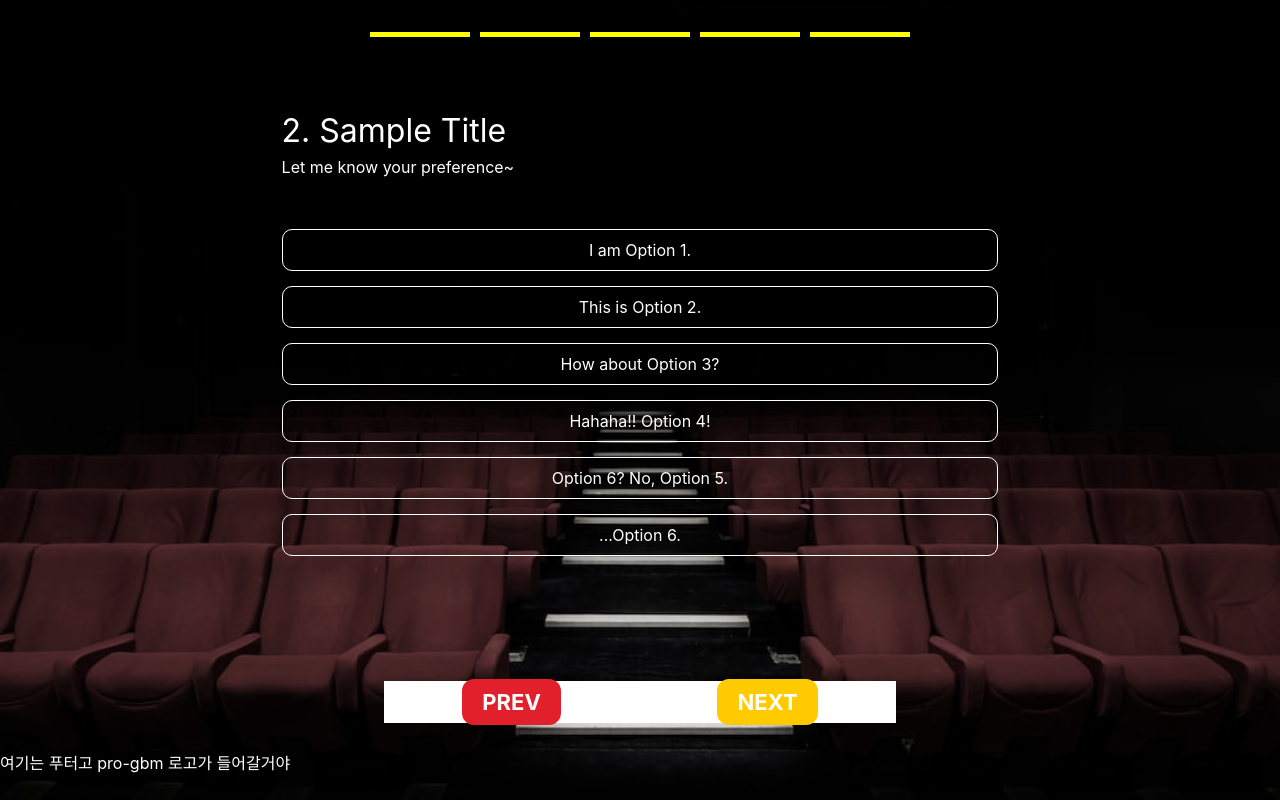
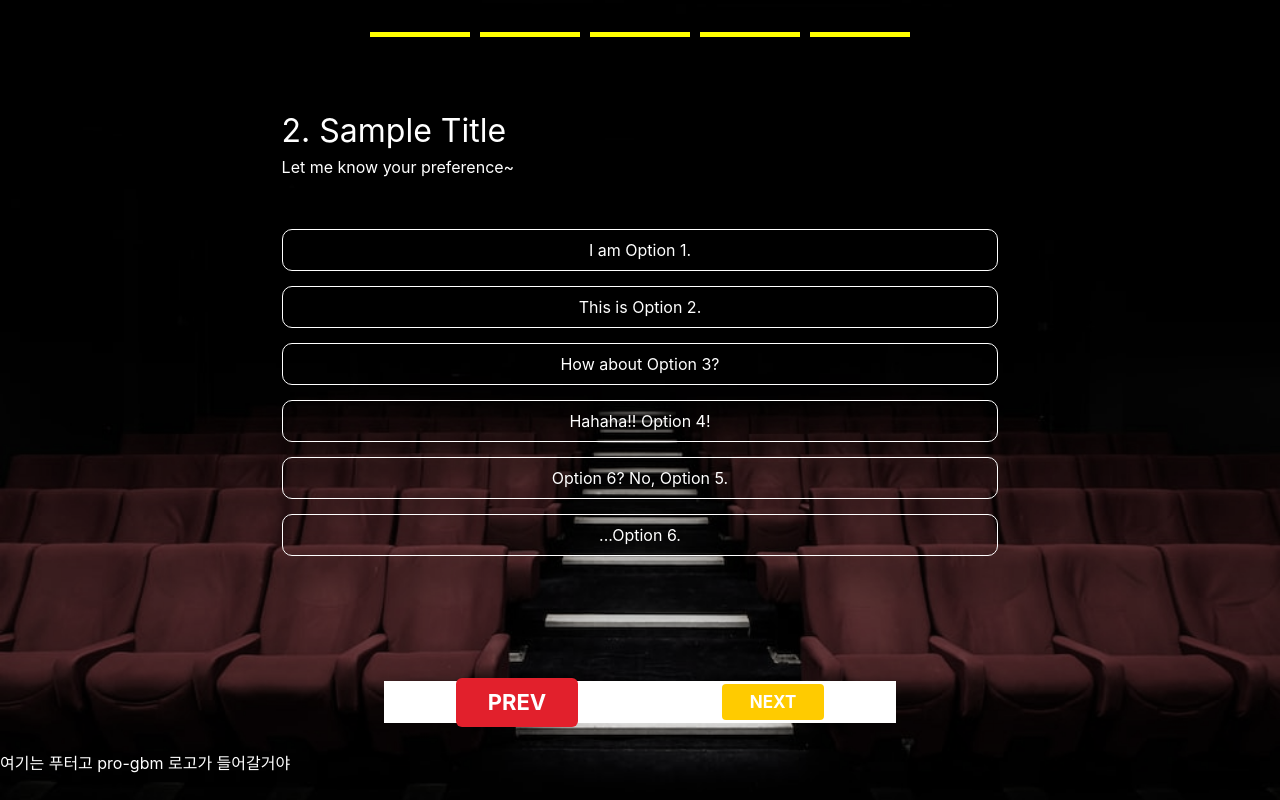
Before and after one commit to pro-gbm/Moogle, a React (Create React App) app in the folder frontend/: page /survey in a window 1280 px wide. Built offline with nearby package versions, Linux system fonts and the light colour scheme.

Commit message:
[DESIGN #33] modify button component design

```diff
--- a/frontend/src/components/common/Button.jsx
+++ b/frontend/src/components/common/Button.jsx
@@ -1,4 +1,7 @@
-import { useEffect, useState } from 'react';
+/** @jsxImportSource @emotion/react */
+import { css } from "@emotion/react";
+
+import { useEffect, useState } from "react";
 
 /////////////// Type
 // color: default, disabled, warning
@@ -12,71 +15,118 @@ export default function Button(props) {
   const { color, size, value, variant, iconPosition } = props;
   const Icon = props.icon;
 
+  const [feature, setFeature] = useState({
+    text_color: "#FFFFFF",
+    border_color: "#FFFFFF",
+    bg_color: "#FFFFFF",
+    padding: 8,
+    height: 25,
+    font_size: 22,
+    border_radius: 6,
+  });
+
+  const buttonStyle = css({
+    backgroundColor: feature.bg_color,
+    border:
+      variant === "outlined" ? `2px solid ${feature.border_color}` : undefined,
+    color: feature.text_color,
+    padding: `${feature.padding}px`,
+    paddingLeft: `calc(${feature.padding}px + 20px)`,
+    paddingRight: `calc(${feature.padding}px + 20px)`,
+    fontSize: `${feature.font_size}px`,
+    borderRadius: `${feature.border_radius}px`,
+    height: `${feature.height}px`,
+    width: "fit-content",
+    whiteSpace: "nowrap",
+    fontWeight: "bold",
+    cursor: color !== "disabled" ? "pointer" : "default",
+    display: "flex",
+    alignItems: "center",
+    "&:hover": {
+      boxShadow:
+        color !== "disabled"
+          ? "3px 2px 5px rgba(0,0,0,0.15), inset 0 0 100px 100px rgba(255,255,255,0.2)"
+          : undefined,
+      transition: "box-shadow 0.2s ease-out",
+    },
+    ".icon-front": {
+      paddingRight: "5px",
+    },
+    ".icon-back": {
+      paddingLeft: "5px",
+    },
+  });
+
   const parseProps = () => {
-    let text_color = '';
-    let border_color = '';
-    let bg_color = '';
+    let text_color = "";
+    let border_color = "";
+    let bg_color = "";
     let padding = 0;
+    let height = 0;
     let font_size = 0;
     let border_radius = 0;
 
     switch (size) {
-      case 'small':
+      case "small":
         padding = 5;
+        height = 15;
         font_size = 12;
-        border_radius = 8;
+        border_radius = 3;
         break;
-      case 'medium':
+      case "medium":
         padding = 8;
+        height = 20;
         font_size = 17;
-        border_radius = 10;
+        border_radius = 4;
         break;
-      case 'large':
-        padding = 10;
+      case "large":
+        padding = 12;
+        height = 25;
         font_size = 22;
-        border_radius = 12;
+        border_radius = 6;
         break;
       default:
-        padding = 8;
+        padding = 12;
+        height = 25;
         font_size = 22;
-        border_radius = 12;
+        border_radius = 6;
     }
 
     switch (variant) {
-      case 'outlined':
-        if (color === 'warning') {
-          text_color = '#E2202C';
-          border_color = '#E2202C';
-          bg_color = '#FFFFFF';
-        } else if (color === 'disabled') {
-          text_color = '#D9D9D9';
-          border_color = '#D9D9D9';
-          bg_color = '#FFFFFF';
+      case "outlined":
+        if (color === "warning") {
+          text_color = "#E2202C";
+          border_color = "#E2202C";
+          bg_color = "#FFFFFF";
+        } else if (color === "disabled") {
+          text_color = "#D9D9D9";
+          border_color = "#D9D9D9";
+          bg_color = "#FFFFFF";
         } else {
-          text_color = '#ffcb00';
-          border_color = '#ffcb00';
-          bg_color = '#FFFFFF';
+          text_color = "#ffcb00";
+          border_color = "#ffcb00";
+          bg_color = "#FFFFFF";
         }
         break;
-      case 'filled':
-        if (color === 'warning') {
-          text_color = '#FFFFFF';
-          border_color = '#E2202C';
-          bg_color = '#E2202C';
-        } else if (color === 'disabled') {
-          text_color = '#FFFFFF';
-          border_color = '#D9D9D9';
-          bg_color = '#D9D9D9';
+      case "filled":
+        if (color === "warning") {
+          text_color = "#FFFFFF";
+          border_color = "#E2202C";
+          bg_color = "#E2202C";
+        } else if (color === "disabled") {
+          text_color = "#FFFFFF";
+          border_color = "#D9D9D9";
+          bg_color = "#D9D9D9";
         } else {
-          text_color = '#FFFFFF';
-          border_color = '#ffcb00';
-          bg_color = '#ffcb00';
+          text_color = "#FFFFFF";
+          border_color = "#ffcb00";
+          bg_color = "#ffcb00";
         }
         break;
       default:
-        text_color = '#FFFFFF';
-        border_color = '#FFFFFF';
-        bg_color = '#FFFFFF';
+        text_color = "#FFFFFF";
+        border_color = "#FFFFFF";
+        bg_color = "#FFFFFF";
     }
 
     return {
@@ -84,19 +134,11 @@ export default function Button(props) {
       border_color: border_color,
       bg_color: bg_color,
       padding: padding,
+      height: height,
       font_size: font_size,
       border_radius: border_radius,
     };
   };
-
-  const [feature, setFeature] = useState({
-    text_color: '#FFFFFF',
-    border_color: '#FFFFFF',
-    bg_color: '#FFFFFF',
-    padding: 8,
-    font_size: 22,
-    border_radius: 12,
-  });
 
   useEffect(() => {
     setFeature({
@@ -104,42 +146,24 @@ export default function Button(props) {
       text_color: parseProps().text_color,
       border_color: parseProps().border_color,
       bg_color: parseProps().bg_color,
+      padding: parseProps().padding,
+      height: parseProps().height,
+      font_size: parseProps().font_size,
+      border_radius: parseProps().border_radius,
     });
-  }, [variant, color]);
+  }, [variant, color, size]);
 
   return (
-    <div
-      className="icon-wrapper"
-      style={{
-        backgroundColor: feature.bg_color,
-        border: `2px solid ${feature.border_color}`,
-        color: feature.text_color,
-        padding: `${feature.padding}px`,
-        paddingLeft: `calc(${feature.padding}px + 10px)`,
-        paddingRight: `calc(${feature.padding}px + 10px)`,
-        fontSize: `${feature.font_size}px`,
-        borderRadius: `${feature.border_radius}px`,
-        width: 'fit-content',
-        whiteSpace: 'nowrap',
-        fontWeight: 'bold',
-        cursor: color !== 'disabled' ? 'pointer' : 'default',
-        display: 'flex',
-        alignItems: 'center',
-        '&:hover': {
-          boxShadow: color !== 'disabled' ? '1px 2px 3px #DDD' : undefined,
-          transition: 'box-shadow 0.2s ease-out',
-        },
-      }}
-    >
-      {iconPosition === 'front' && Icon && (
-        <div style={{ paddingRight: '5px' }}>
-          <Icon fontSize="small" sx={{ cursor: 'inherit' }} />
+    <div className="icon-wrapper" css={buttonStyle}>
+      {iconPosition === "front" && Icon && (
+        <div className="icon-front">
+          <Icon fontSize="small" sx={{ cursor: "inherit" }} />
         </div>
       )}
       {value.toUpperCase()}
-      {iconPosition === 'back' && Icon && (
-        <div style={{ paddingLeft: '5px' }}>
-          <Icon fontSize="small" sx={{ cursor: 'inherit' }} />
+      {iconPosition === "back" && Icon && (
+        <div className="icon-back">
+          <Icon fontSize="small" sx={{ cursor: "inherit" }} />
         </div>
       )}
     </div>
```
